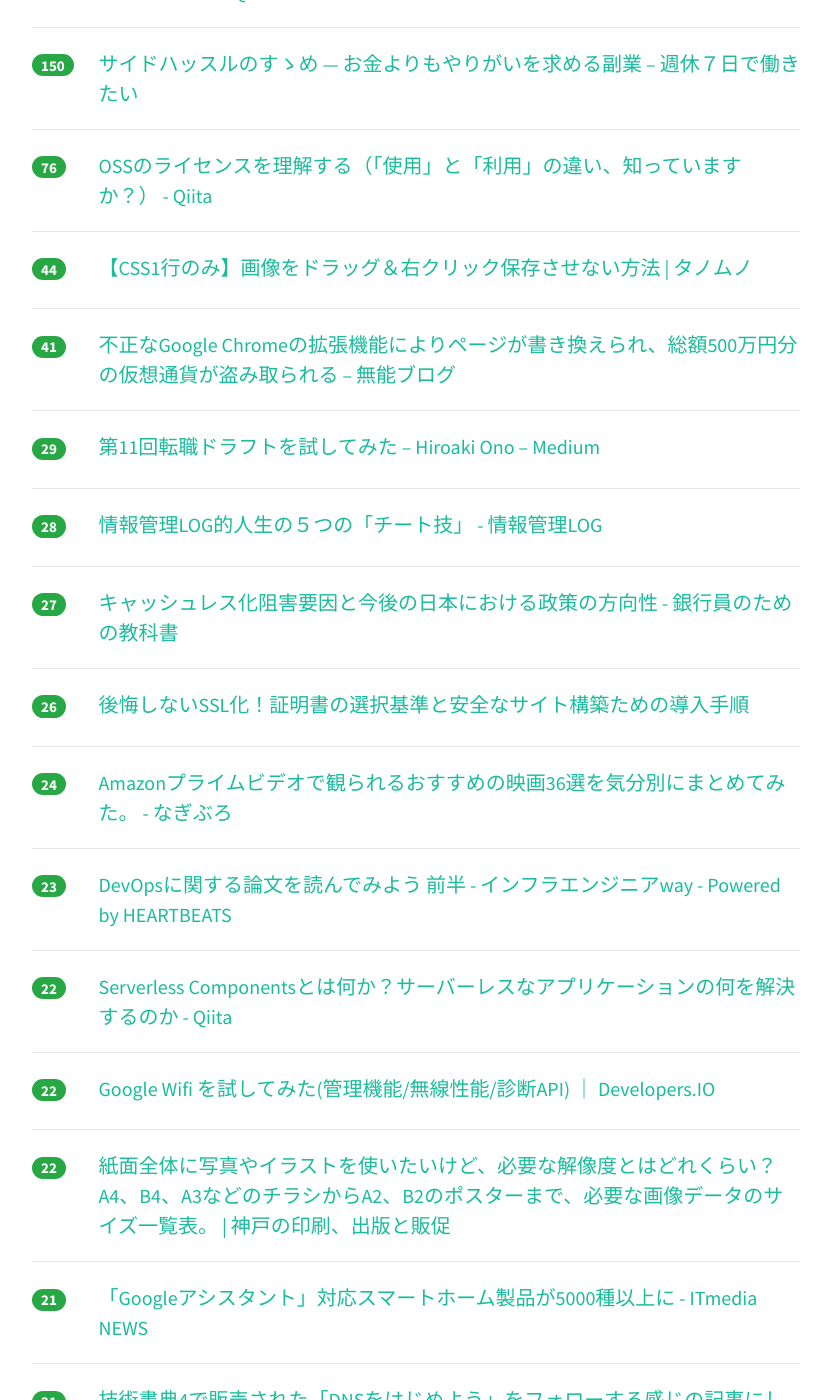
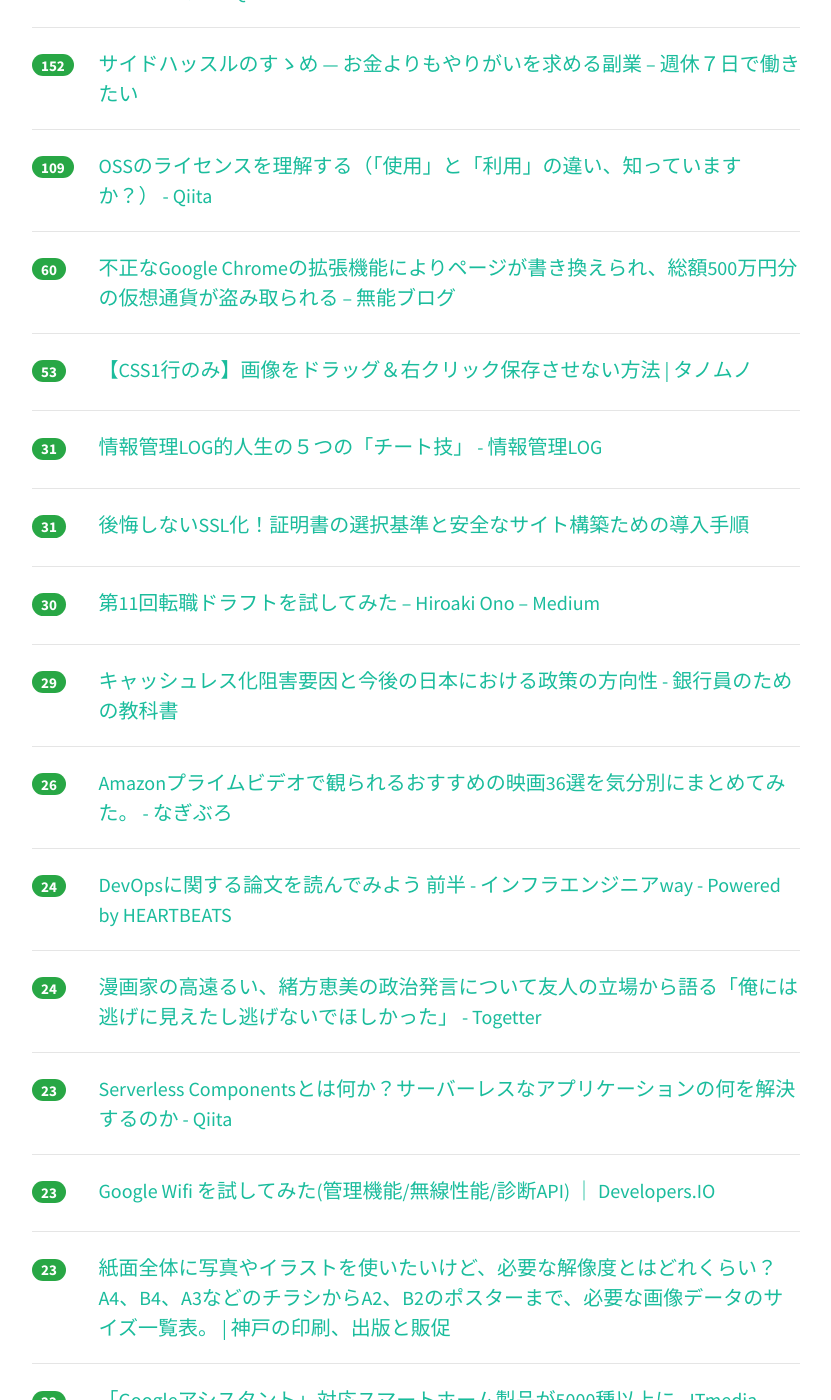
Before and after one commit to yatta47/hatena-matome-site, a Jekyll site: the page built from _posts/2018-05-05-hatena.md, in a window 1280 px wide and 1400 px high, scrolled down 526 px. Shown: the whole window, without its empty margins (224-1055 px from the left). Built offline with Jekyll 4.4.1, drawn with Linux system fonts in a browser that asks for light colours; nearby versions of some CDN libraries; some of the changed text lies outside the part shown.

Commit message:
Updated 2018-05-05

```diff
--- a/_posts/2018-05-05-hatena.md
+++ b/_posts/2018-05-05-hatena.md
@@ -1,94 +1,109 @@
 ---
 layout: post
 title:  "2018-05-05 はてぶIT"
-date:   2018-05-05 16:03:29
+date:   2018-05-05 17:02:57
 tags: [it-hotentry]
 ---
-42 件のデータあり
+44 件のデータあり
 
 <hr><div class="row">
-<div class="col-1"><span class="badge badge-pill badge-success h2">251</span></div>
+<div class="col-1"><span class="badge badge-pill badge-success h2">259</span></div>
 <div class="col-11"><a href='https://qiita.com/mumoshu/items/0d2f2a13c6e9fc8da2a4' target='_blank'>他言語から来た人がGoを使い始めてすぐハマったこととその答え - Qiita</a></div>
 </div>
 <hr>
 <div class="row">
-<div class="col-1"><span class="badge badge-pill badge-success h2">207</span></div>
+<div class="col-1"><span class="badge badge-pill badge-success h2">226</span></div>
 <div class="col-11"><a href='https://qiita.com/kamesennin/items/89d479112554a6f9d038' target='_blank'>【エンジニアリング組織論への招待】を10~15分で読めるように1万文字程度でまとめてみた - Qiita</a></div>
 </div>
 <hr>
 <div class="row">
-<div class="col-1"><span class="badge badge-pill badge-success h2">150</span></div>
+<div class="col-1"><span class="badge badge-pill badge-success h2">152</span></div>
 <div class="col-11"><a href='https://blog.craftz.dog/lets-side-hustle-b9e1d894041d' target='_blank'>サイドハッスルのすゝめ — お金よりもやりがいを求める副業 – 週休７日で働きたい</a></div>
 </div>
 <hr>
 <div class="row">
-<div class="col-1"><span class="badge badge-pill badge-success h2">76</span></div>
+<div class="col-1"><span class="badge badge-pill badge-success h2">109</span></div>
 <div class="col-11"><a href='https://qiita.com/bremen/items/c5aa9446e73aa4bc1de0' target='_blank'>OSSのライセンスを理解する（「使用」と「利用」の違い、知っていますか？） - Qiita</a></div>
 </div>
 <hr>
 <div class="row">
-<div class="col-1"><span class="badge badge-pill badge-success h2">44</span></div>
+<div class="col-1"><span class="badge badge-pill badge-success h2">60</span></div>
+<div class="col-11"><a href='https://blog.cheena.net/1448' target='_blank'>不正なGoogle Chromeの拡張機能によりページが書き換えられ、総額500万円分の仮想通貨が盗み取られる – 無能ブログ</a></div>
+</div>
+<hr>
+<div class="row">
+<div class="col-1"><span class="badge badge-pill badge-success h2">53</span></div>
 <div class="col-11"><a href='https://tanomuno.com/archives/1138' target='_blank'>【CSS1行のみ】画像をドラッグ＆右クリック保存させない方法 | タノムノ</a></div>
 </div>
 <hr>
 <div class="row">
-<div class="col-1"><span class="badge badge-pill badge-success h2">41</span></div>
-<div class="col-11"><a href='https://blog.cheena.net/1448' target='_blank'>不正なGoogle Chromeの拡張機能によりページが書き換えられ、総額500万円分の仮想通貨が盗み取られる – 無能ブログ</a></div>
+<div class="col-1"><span class="badge badge-pill badge-success h2">31</span></div>
+<div class="col-11"><a href='http://hokoxjouhou.blog105.fc2.com/blog-entry-1168.html' target='_blank'>情報管理LOG的人生の５つの「チート技」 - 情報管理LOG</a></div>
+</div>
+<hr>
+<div class="row">
+<div class="col-1"><span class="badge badge-pill badge-success h2">31</span></div>
+<div class="col-11"><a href='https://blogs.mcafee.jp/ssl-https-procedure' target='_blank'>後悔しないSSL化！証明書の選択基準と安全なサイト構築ための導入手順</a></div>
+</div>
+<hr>
+<div class="row">
+<div class="col-1"><span class="badge badge-pill badge-success h2">30</span></div>
+<div class="col-11"><a href='https://medium.com/@hihihiroro/2d25eaa8d2df' target='_blank'>第11回転職ドラフトを試してみた – Hiroaki Ono – Medium</a></div>
 </div>
 <hr>
 <div class="row">
 <div class="col-1"><span class="badge badge-pill badge-success h2">29</span></div>
-<div class="col-11"><a href='https://medium.com/@hihihiroro/2d25eaa8d2df' target='_blank'>第11回転職ドラフトを試してみた – Hiroaki Ono – Medium</a></div>
-</div>
-<hr>
-<div class="row">
-<div class="col-1"><span class="badge badge-pill badge-success h2">28</span></div>
-<div class="col-11"><a href='http://hokoxjouhou.blog105.fc2.com/blog-entry-1168.html' target='_blank'>情報管理LOG的人生の５つの「チート技」 - 情報管理LOG</a></div>
-</div>
-<hr>
-<div class="row">
-<div class="col-1"><span class="badge badge-pill badge-success h2">27</span></div>
 <div class="col-11"><a href='http://www.financepensionrealestate.work/entry/2018/05/05/093141' target='_blank'>キャッシュレス化阻害要因と今後の日本における政策の方向性 - 銀行員のための教科書</a></div>
 </div>
 <hr>
 <div class="row">
 <div class="col-1"><span class="badge badge-pill badge-success h2">26</span></div>
-<div class="col-11"><a href='https://blogs.mcafee.jp/ssl-https-procedure' target='_blank'>後悔しないSSL化！証明書の選択基準と安全なサイト構築ための導入手順</a></div>
+<div class="col-11"><a href='http://www.nagibrno.com/entry/prime-video-movies' target='_blank'>Amazonプライムビデオで観られるおすすめの映画36選を気分別にまとめてみた。 - なぎぶろ</a></div>
 </div>
 <hr>
 <div class="row">
 <div class="col-1"><span class="badge badge-pill badge-success h2">24</span></div>
-<div class="col-11"><a href='http://www.nagibrno.com/entry/prime-video-movies' target='_blank'>Amazonプライムビデオで観られるおすすめの映画36選を気分別にまとめてみた。 - なぎぶろ</a></div>
+<div class="col-11"><a href='https://heartbeats.jp/hbblog/2012/10/treatise-1a.html' target='_blank'>DevOpsに関する論文を読んでみよう 前半 - インフラエンジニアway - Powered by HEARTBEATS</a></div>
+</div>
+<hr>
+<div class="row">
+<div class="col-1"><span class="badge badge-pill badge-success h2">24</span></div>
+<div class="col-11"><a href='https://togetter.com/li/1224230' target='_blank'>漫画家の高遠るい、緒方恵美の政治発言について友人の立場から語る「俺には逃げに見えたし逃げないでほしかった」 - Togetter</a></div>
 </div>
 <hr>
 <div class="row">
 <div class="col-1"><span class="badge badge-pill badge-success h2">23</span></div>
-<div class="col-11"><a href='https://heartbeats.jp/hbblog/2012/10/treatise-1a.html' target='_blank'>DevOpsに関する論文を読んでみよう 前半 - インフラエンジニアway - Powered by HEARTBEATS</a></div>
+<div class="col-11"><a href='https://qiita.com/horike37/items/d215488809c42b7e8f79' target='_blank'>Serverless Componentsとは何か？サーバーレスなアプリケーションの何を解決するのか - Qiita</a></div>
+</div>
+<hr>
+<div class="row">
+<div class="col-1"><span class="badge badge-pill badge-success h2">23</span></div>
+<div class="col-11"><a href='https://dev.classmethod.jp/server-side/network/google-wifi-report-1/' target='_blank'>Google Wifi を試してみた(管理機能/無線性能/診断API) ｜ Developers.IO</a></div>
+</div>
+<hr>
+<div class="row">
+<div class="col-1"><span class="badge badge-pill badge-success h2">23</span></div>
+<div class="col-11"><a href='https://kobe-maekawa.co.jp/press/archives/3605' target='_blank'>紙面全体に写真やイラストを使いたいけど、必要な解像度とはどれくらい？A4、B4、A3などのチラシからA2、B2のポスターまで、必要な画像データのサイズ一覧表。 | 神戸の印刷、出版と販促</a></div>
 </div>
 <hr>
 <div class="row">
 <div class="col-1"><span class="badge badge-pill badge-success h2">22</span></div>
-<div class="col-11"><a href='https://qiita.com/horike37/items/d215488809c42b7e8f79' target='_blank'>Serverless Componentsとは何か？サーバーレスなアプリケーションの何を解決するのか - Qiita</a></div>
-</div>
-<hr>
-<div class="row">
-<div class="col-1"><span class="badge badge-pill badge-success h2">22</span></div>
-<div class="col-11"><a href='https://dev.classmethod.jp/server-side/network/google-wifi-report-1/' target='_blank'>Google Wifi を試してみた(管理機能/無線性能/診断API) ｜ Developers.IO</a></div>
-</div>
-<hr>
-<div class="row">
-<div class="col-1"><span class="badge badge-pill badge-success h2">22</span></div>
-<div class="col-11"><a href='https://kobe-maekawa.co.jp/press/archives/3605' target='_blank'>紙面全体に写真やイラストを使いたいけど、必要な解像度とはどれくらい？A4、B4、A3などのチラシからA2、B2のポスターまで、必要な画像データのサイズ一覧表。 | 神戸の印刷、出版と販促</a></div>
-</div>
-<hr>
-<div class="row">
-<div class="col-1"><span class="badge badge-pill badge-success h2">21</span></div>
 <div class="col-11"><a href='http://www.itmedia.co.jp/news/articles/1805/05/news012.html' target='_blank'>「Googleアシスタント」対応スマートホーム製品が5000種以上に - ITmedia NEWS</a></div>
 </div>
 <hr>
 <div class="row">
 <div class="col-1"><span class="badge badge-pill badge-success h2">21</span></div>
 <div class="col-11"><a href='https://qiita.com/soushi/items/7432710308a78a684299' target='_blank'>技術書典4で販売された「DNSをはじめよう」をフォローする感じの記事にしたい - Qiita</a></div>
+</div>
+<hr>
+<div class="row">
+<div class="col-1"><span class="badge badge-pill badge-success h2">19</span></div>
+<div class="col-11"><a href='https://www.ex-it-blog.com/Mac-to-Windows' target='_blank'>MacからWindowsへ。MacのよさをWindowsで再現できたもの・できなかったもの | EX-IT</a></div>
+</div>
+<hr>
+<div class="row">
+<div class="col-1"><span class="badge badge-pill badge-success h2">19</span></div>
+<div class="col-11"><a href='https://medium.com/@kdmsnr/76b59988447f' target='_blank'>組み合わせで理解しよう「デザイン思考、リーン、アジャイル」 – 角 征典 (@kdmsnr) – Medium</a></div>
 </div>
 <hr>
 <div class="row">
@@ -107,18 +122,23 @@ tags: [it-hotentry]
 </div>
 <hr>
 <div class="row">
-<div class="col-1"><span class="badge badge-pill badge-success h2">18</span></div>
-<div class="col-11"><a href='https://www.ex-it-blog.com/Mac-to-Windows' target='_blank'>MacからWindowsへ。MacのよさをWindowsで再現できたもの・できなかったもの | EX-IT</a></div>
-</div>
-<hr>
-<div class="row">
 <div class="col-1"><span class="badge badge-pill badge-success h2">17</span></div>
 <div class="col-11"><a href='http://twitter.com/i_aka_c/status/989352414485467136' target='_blank'>アイさんのツイート: "ざっくり言うと、妻から「自閉症スペクトラムの子供は方言を喋らない。方言が出なかったら自閉症を疑う」という話を聞いた著者が「こいつはとんでもない風説が飛</a></div>
 </div>
 <hr>
 <div class="row">
+<div class="col-1"><span class="badge badge-pill badge-success h2">17</span></div>
+<div class="col-11"><a href='http://www.gdm.or.jp/pressrelease/2018/0502/261449' target='_blank'>802.11ac無線LANやギガビットLAN対応の「Raspberry Pi 3 Model B+」国内発売開始</a></div>
+</div>
+<hr>
+<div class="row">
 <div class="col-1"><span class="badge badge-pill badge-success h2">16</span></div>
 <div class="col-11"><a href='https://note.mu/co_co_d3/n/n5a033ca18d66' target='_blank'>デザイナーになるためのコミュニティサービス Cocoda!β版をリリースします！｜ココディー｜note</a></div>
+</div>
+<hr>
+<div class="row">
+<div class="col-1"><span class="badge badge-pill badge-success h2">16</span></div>
+<div class="col-11"><a href='https://note.mu/yamotty/n/nd4baf7086538' target='_blank'>スクショケシというプロダクトを通じて検証したかった仮説｜yamotty｜note</a></div>
 </div>
 <hr>
 <div class="row">
@@ -132,23 +152,18 @@ tags: [it-hotentry]
 </div>
 <hr>
 <div class="row">
-<div class="col-1"><span class="badge badge-pill badge-success h2">15</span></div>
-<div class="col-11"><a href='http://www.gdm.or.jp/pressrelease/2018/0502/261449' target='_blank'>802.11ac無線LANやギガビットLAN対応の「Raspberry Pi 3 Model B+」国内発売開始</a></div>
+<div class="col-1"><span class="badge badge-pill badge-success h2">14</span></div>
+<div class="col-11"><a href='https://yutoma233.hatenablog.com/entry/2018/05/05/111235' target='_blank'>美人の欠点 - おのにち</a></div>
 </div>
 <hr>
 <div class="row">
-<div class="col-1"><span class="badge badge-pill badge-success h2">15</span></div>
-<div class="col-11"><a href='https://togetter.com/li/1224230' target='_blank'>漫画家の高遠るい、緒方恵美の政治発言について友人の立場から語る「俺には逃げに見えたし逃げないでほしかった」 - Togetter</a></div>
-</div>
-<hr>
-<div class="row">
-<div class="col-1"><span class="badge badge-pill badge-success h2">14</span></div>
-<div class="col-11"><a href='https://note.mu/yamotty/n/nd4baf7086538' target='_blank'>スクショケシというプロダクトを通じて検証したかった仮説｜yamotty｜note</a></div>
+<div class="col-1"><span class="badge badge-pill badge-success h2">13</span></div>
+<div class="col-11"><a href='https://news.yahoo.co.jp/byline/yamamotoichiro/20180504-00084836/' target='_blank'>AI（人工知能）というバズワードが政治と絡めてお気楽に語られる時代到来(山本一郎) - 個人 - Yahoo!ニュース</a></div>
 </div>
 <hr>
 <div class="row">
 <div class="col-1"><span class="badge badge-pill badge-success h2">12</span></div>
-<div class="col-11"><a href='https://news.yahoo.co.jp/byline/yamamotoichiro/20180504-00084836/' target='_blank'>AI（人工知能）というバズワードが政治と絡めてお気楽に語られる時代到来(山本一郎) - 個人 - Yahoo!ニュース</a></div>
+<div class="col-11"><a href='https://gigazine.net/news/20180504-plarail-machiasobi20/' target='_blank'>「妥協は死」を見事体現するかのような徹底的にレールをつなぎまくった超巨大プラレール展示 - GIGAZINE</a></div>
 </div>
 <hr>
 <div class="row">
@@ -157,18 +172,13 @@ tags: [it-hotentry]
 </div>
 <hr>
 <div class="row">
-<div class="col-1"><span class="badge badge-pill badge-success h2">12</span></div>
-<div class="col-11"><a href='https://yutoma233.hatenablog.com/entry/2018/05/05/111235' target='_blank'>美人の欠点 - おのにち</a></div>
-</div>
-<hr>
-<div class="row">
 <div class="col-1"><span class="badge badge-pill badge-success h2">11</span></div>
 <div class="col-11"><a href='http://blog.livedoor.jp/bluejay01-review/archives/53431675.html' target='_blank'>Win10、4月末更新でChromeがフリーズする不具合、マイクロソフトが一時対処法「Win+Ctrl＋Shift＋B」を指示 : PCパーツまとめ</a></div>
 </div>
 <hr>
 <div class="row">
-<div class="col-1"><span class="badge badge-pill badge-success h2">10</span></div>
-<div class="col-11"><a href='https://gigazine.net/news/20180504-plarail-machiasobi20/' target='_blank'>「妥協は死」を見事体現するかのような徹底的にレールをつなぎまくった超巨大プラレール展示 - GIGAZINE</a></div>
+<div class="col-1"><span class="badge badge-pill badge-success h2">11</span></div>
+<div class="col-11"><a href='http://nlab.itmedia.co.jp/nl/articles/1804/18/news107.html' target='_blank'>自動車部品メーカー・東プレはなぜ高級キーボードを作り始めたのか　「REALFORCE」17年の進化の歴史 (1/2) - ねとらぼ</a></div>
 </div>
 <hr>
 <div class="row">
@@ -182,6 +192,11 @@ tags: [it-hotentry]
 </div>
 <hr>
 <div class="row">
+<div class="col-1"><span class="badge badge-pill badge-success h2">9</span></div>
+<div class="col-11"><a href='https://anond.hatelabo.jp/20180504202617' target='_blank'>100%で印刷しろって言ってるのに何で拡大縮小するの?</a></div>
+</div>
+<hr>
+<div class="row">
 <div class="col-1"><span class="badge badge-pill badge-success h2">8</span></div>
 <div class="col-11"><a href='https://ex.artnavi-bt.com/exhibition/1931' target='_blank'>ゴットを、信じる方法。（ARTZONE｜京都）｜ART NAVI</a></div>
 </div>
@@ -189,11 +204,6 @@ tags: [it-hotentry]
 <div class="row">
 <div class="col-1"><span class="badge badge-pill badge-success h2">8</span></div>
 <div class="col-11"><a href='http://tsubakit1.hateblo.jp/entry/2018/05/04/202040' target='_blank'>【Unity】物理演算を指定秒数 進める Physics.Simulate - テラシュールブログ</a></div>
-</div>
-<hr>
-<div class="row">
-<div class="col-1"><span class="badge badge-pill badge-success h2">8</span></div>
-<div class="col-11"><a href='https://anond.hatelabo.jp/20180504202617' target='_blank'>100%で印刷しろって言ってるのに何で拡大縮小するの?</a></div>
 </div>
 <hr>
 <div class="row">
@@ -212,7 +222,7 @@ tags: [it-hotentry]
 </div>
 <hr>
 <div class="row">
-<div class="col-1"><span class="badge badge-pill badge-success h2">4</span></div>
-<div class="col-11"><a href='https://medium.com/@kdmsnr/76b59988447f' target='_blank'>組み合わせで理解しよう「デザイン思考、リーン、アジャイル」 – 角 征典 (@kdmsnr) – Medium</a></div>
+<div class="col-1"><span class="badge badge-pill badge-success h2">5</span></div>
+<div class="col-11"><a href='https://qiita.com/Wotipati/items/a8eda3f246eb07c516ca' target='_blank'>オンライン機械学習の弱点って？？：Passive Aggressiveのプロセスを実装＆可視化 - Qiita</a></div>
 </div>
 <hr>
```
